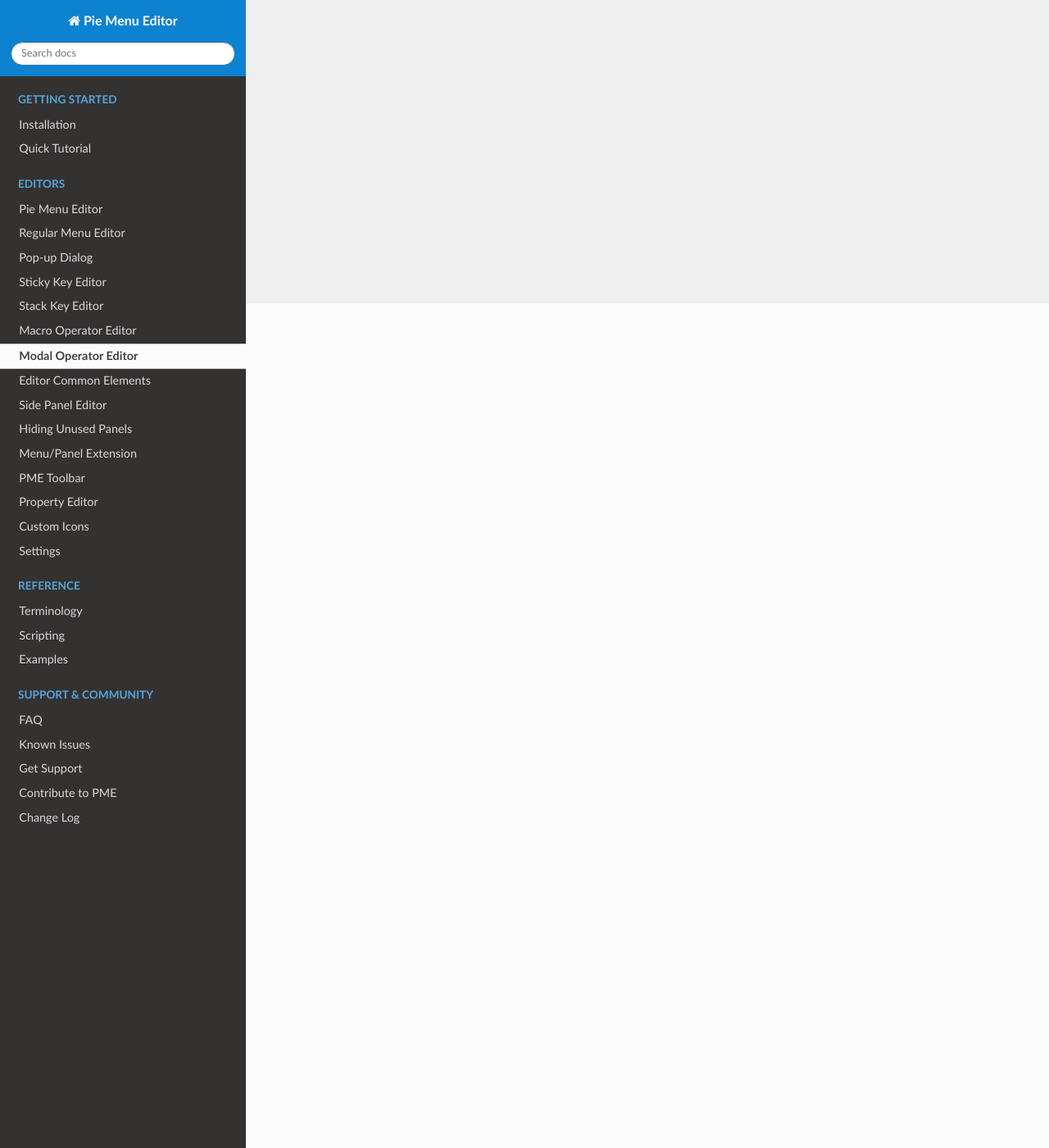
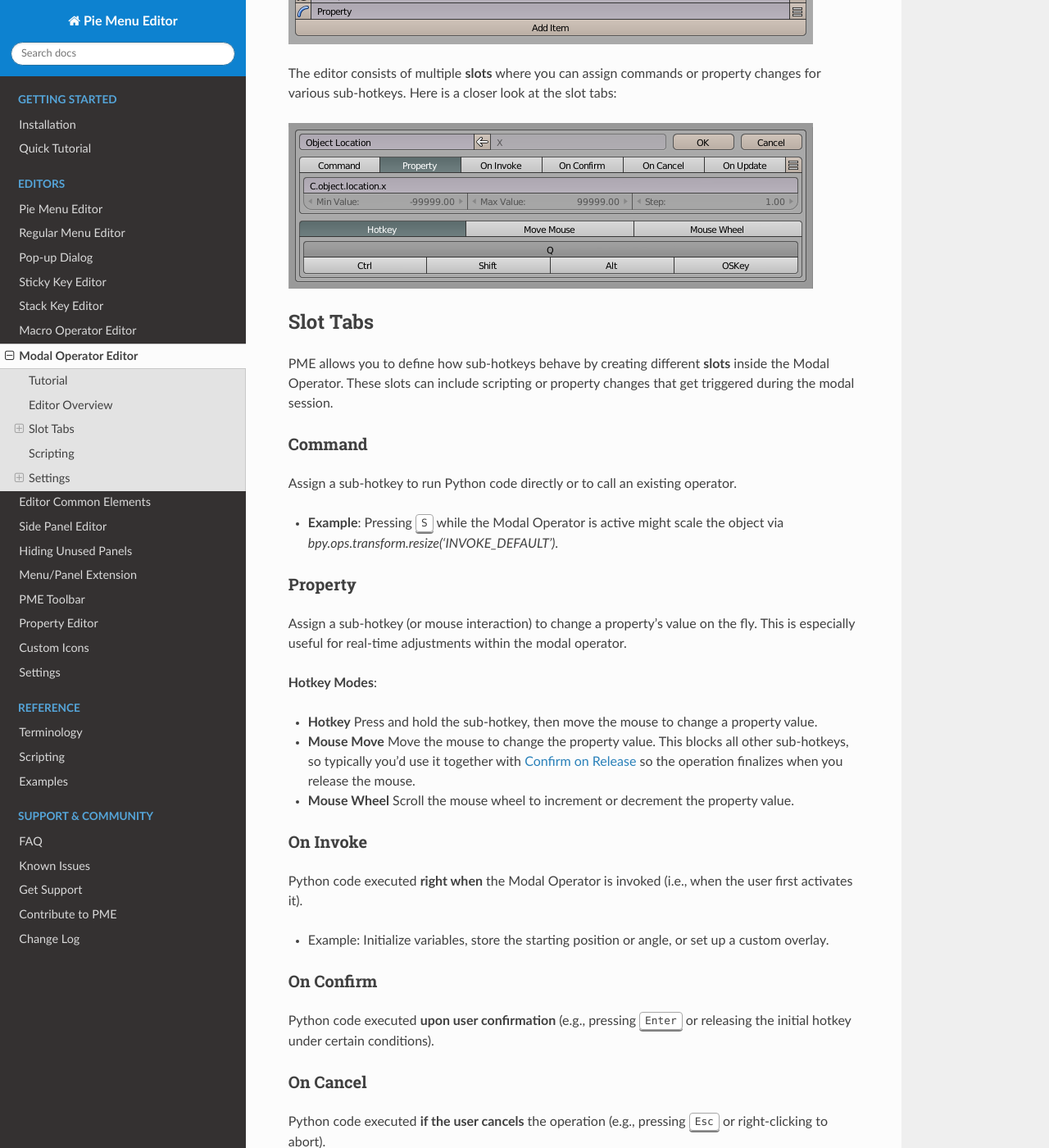
Before and after one commit to Pluglug/pme-docs, a Sphinx documentation site: the page built from docs/source/editors/modal_operator_editor.rst, in a window 1280 px wide and 1400 px high, scrolled down 1030 px. Shown: the whole window at 82% size. Built offline with Sphinx 7.4.7 and the Read the Docs theme 3.1.0, drawn with Linux system fonts in a browser that asks for light colours; some of the changed text lies outside the part shown.

Commit message:
Add detailed explanations and examples for Modal Operator Editor functionality

```diff
--- a/docs/source/editors/modal_operator_editor.rst
+++ b/docs/source/editors/modal_operator_editor.rst
@@ -3,4 +3,114 @@
 Modal Operator Editor
 ======================
 
-This section covers the Modal Operator Editor.
+A **Modal Operator** is an interactive tool that “locks” Blender into a particular operation until the user decides to confirm or cancel.
+For example, the built-in **Rotate** tool (accessed via the :kbd:`R` hotkey) is a typical modal operator — while rotating, you can adjust the angle in real-time, and only when you confirm or cancel does Blender return to its normal state.
+
+When using modal operators, you can define sub-hotkeys (or sub-keys) for extra control. For example, you can create hotkeys to toggle options or change parameters with mouse movements.
+
+Tutorial
+--------
+
+.. raw:: html
+
+    <div class="video-container">
+        <iframe src="https://www.youtube.com/embed/aDEX5bix384?si=RZ7OFd6Ps8nY0UBQ" frameborder="0" allowfullscreen></iframe>
+    </div>
+
+Editor Overview
+---------------
+Below is an example of the **Modal Operator Editor** interface in PME:
+
+.. image:: /_static/images/original/modal/pme_modal_slots.png
+   :alt: Modal Operator Editor Slots
+
+The editor consists of multiple **slots** where you can assign commands or property changes for various sub-hotkeys. Here is a closer look at the slot tabs:
+
+.. image:: /_static/images/original/modal/pme_modal_tabs.png
+   :alt: Modal Operator Slot Tabs
+
+
+Slot Tabs
+---------
+PME allows you to define how sub-hotkeys behave by creating different **slots** inside the Modal Operator.
+These slots can include scripting or property changes that get triggered during the modal session.
+
+Command
+^^^^^^^
+Assign a sub-hotkey to run Python code directly or to call an existing operator.
+
+- **Example**: Pressing :kbd:`S` while the Modal Operator is active might scale the object via `bpy.ops.transform.resize('INVOKE_DEFAULT')`.
+
+Property
+^^^^^^^^
+Assign a sub-hotkey (or mouse interaction) to change a property’s value on the fly. This is especially useful for real-time adjustments within the modal operator.
+
+**Hotkey Modes**:
+
+- **Hotkey**
+  Press and hold the sub-hotkey, then move the mouse to change a property value.
+
+- **Mouse Move**
+  Move the mouse to change the property value.
+  This blocks all other sub-hotkeys, so typically you’d use it together with :ref:`Confirm on Release <confirm-on-release>` so the operation finalizes when you release the mouse.
+
+- **Mouse Wheel**
+  Scroll the mouse wheel to increment or decrement the property value.
+
+On Invoke
+^^^^^^^^^
+Python code executed **right when** the Modal Operator is invoked (i.e., when the user first activates it).
+
+- Example: Initialize variables, store the starting position or angle, or set up a custom overlay.
+
+On Confirm
+^^^^^^^^^^
+Python code executed **upon user confirmation** (e.g., pressing :kbd:`Enter` or releasing the initial hotkey under certain conditions).
+
+On Cancel
+^^^^^^^^^
+Python code executed **if the user cancels** the operation (e.g., pressing :kbd:`Esc` or right-clicking to abort).
+
+On Update
+^^^^^^^^^
+Python code that runs whenever any of the sub-hotkeys is pressed. This is handy for real-time feedback as the user interacts.
+
+- **Assigning On Update to a specific sub-hotkey**: Place the “On Update” slot after that specific sub-hotkey slot.
+- **Assigning On Update to all sub-hotkeys**: Place it before all sub-hotkey slots (before any “Command” or “Property” slots).
+
+Scripting
+---------
+PME provides two special functions to end a modal operator:
+
+.. py:function:: confirm()
+   :noindex:
+
+   Confirms the modal operator.
+
+   :return: ``True``
+
+.. py:function:: cancel()
+   :noindex:
+
+   Cancels the modal operator.
+
+   :return: ``True``
+
+By calling ``confirm()`` or ``cancel()`` in your Python code, you decide when the modal operator stops and whether its effects are applied or discarded.
+
+Settings
+--------
+.. image:: /_static/images/original/modal/pme_modal_settings.png
+   :alt: Modal Operator Settings
+
+Confirm on Release
+^^^^^^^^^^^^^^^^^^
+If enabled, the modal operator automatically confirms when the user **releases** the initial hotkey used to invoke it.
+This is common in quick operations where you might hold down a key to make adjustments and let go to finalize them.
+
+.. _confirm-on-release:
+
+How it works:
+- Press and hold the hotkey (e.g., :kbd:`R` for rotate).
+- Drag the mouse to adjust the rotation (or any property).
+- Release the hotkey to confirm immediately, without needing an extra :kbd:`Enter` keystroke.
```
